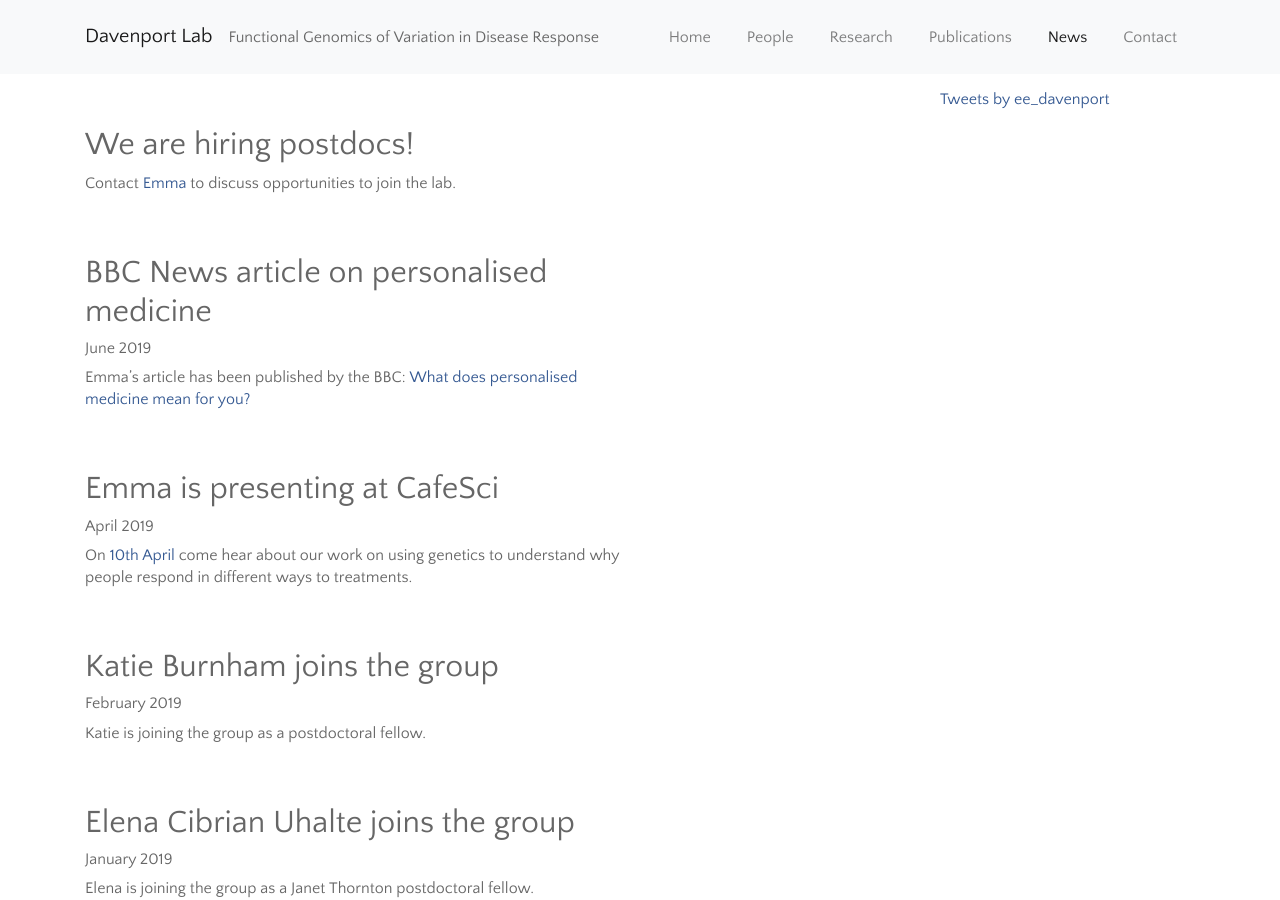
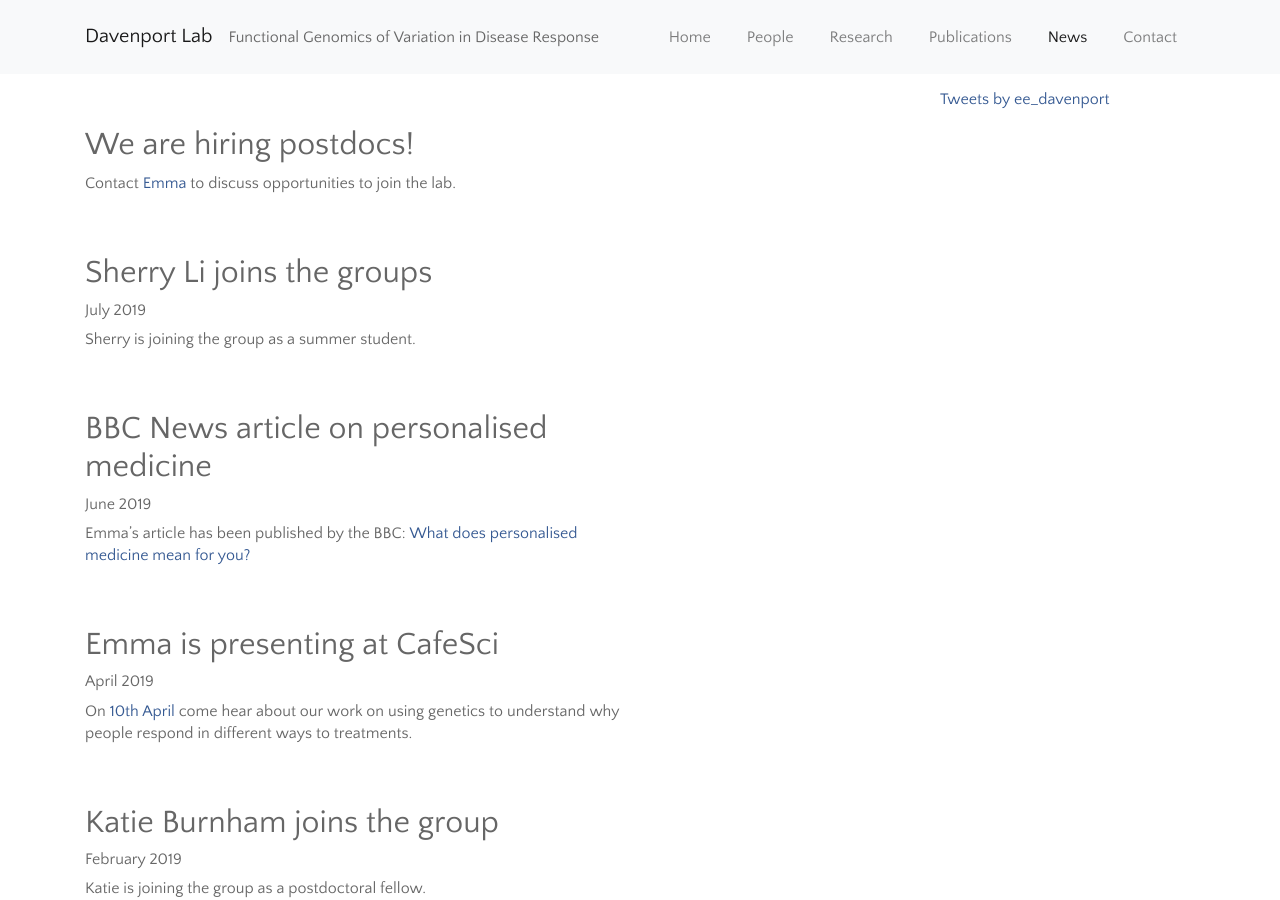
Before and after one commit to davenportlab/davenportlab.github.io, a Jekyll site: the page built from news.md, in a window 1280 px wide and 900 px high. Built offline with Jekyll 4.4.1, drawn with Linux system fonts in a browser that asks for light colours; nearby versions of some CDN libraries; comment, search, counter and statistics services are not loaded.

Commit message:
Added Sherry as summer student to news (#17)

```diff
--- a/news.md
+++ b/news.md
@@ -4,6 +4,12 @@ layout: twitter_side
 <br>
 # We are hiring postdocs!
 Contact [Emma](mailto:emma.davenport@sanger.ac.uk) to discuss opportunities to join the lab.
+<br>
+<br>
+<br>
+# Sherry Li joins the groups
+##### July 2019
+Sherry is joining the group as a summer student.
 <br>
 <br>
 <br>
```
